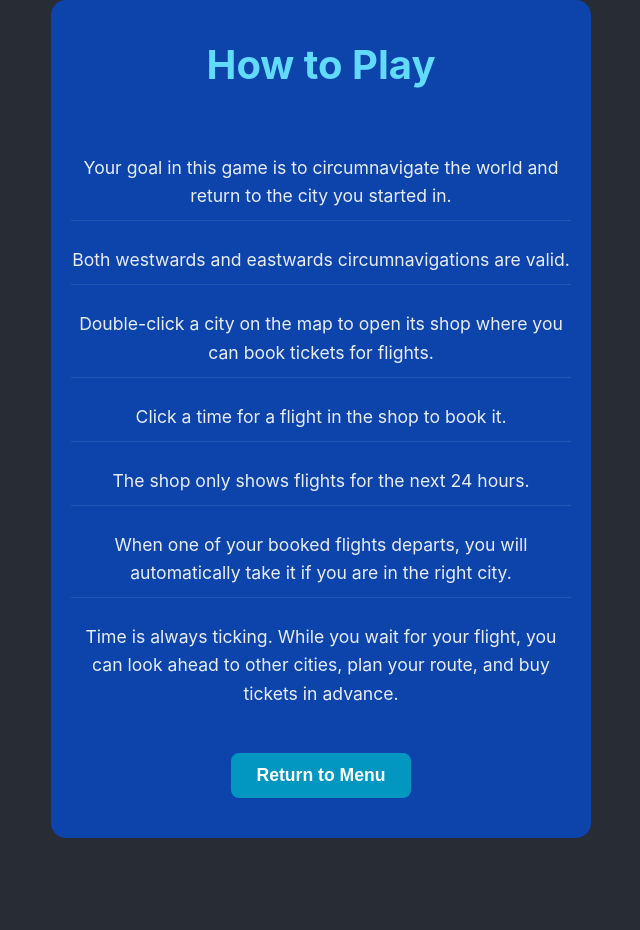
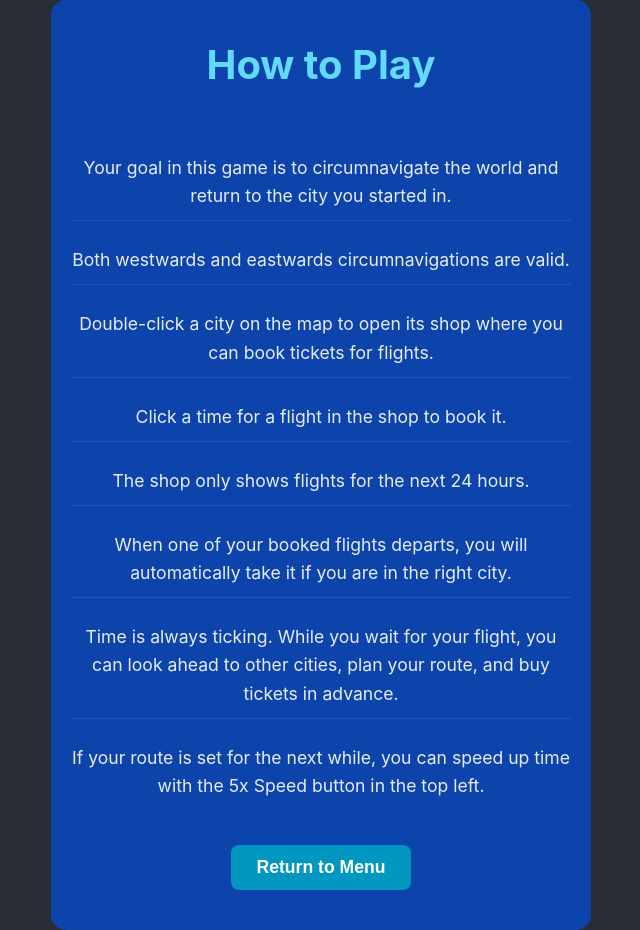
Before and after one commit to JoshJWight/gmtk_circumnavigation, a React (Create React App) app: page / in a window 1280 px wide. Both pictures are taken after a click on the button "How to Play". Shown: the whole page, without its empty margins (319-959 px from the left). Before the commit the page ends 838 px from the top, so only its background shows below. Built offline with nearby package versions, Linux system fonts and the light colour scheme; the HTML template or start-up script is replaced by a standard one.

Commit message:
Another addition to instructions

```diff
--- a/src/App.tsx
+++ b/src/App.tsx
@@ -72,6 +72,7 @@ function App(): JSX.Element {
               <p>The shop only shows flights for the next 24 hours.</p>
               <p>When one of your booked flights departs, you will automatically take it if you are in the right city.</p>
               <p>Time is always ticking. While you wait for your flight, you can look ahead to other cities, plan your route, and buy tickets in advance.</p>
+              <p>If your route is set for the next while, you can speed up time with the 5x Speed button in the top left.</p>
             </div>
             <button onClick={() => setState("menu")}>Return to Menu</button>
           </div>
```
